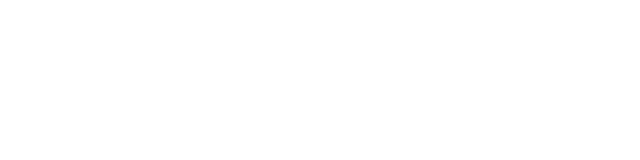
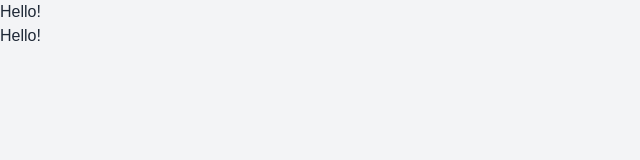
Before and after one commit to Von-kensington/ChatApp, a Next.js app: page /chat in a window 1280 px wide. Shown: the top 160 px of the page, without its empty margins (0-640 px from the left). Built offline with nearby package versions, Linux system fonts and the light colour scheme.

Commit message:
feat: ChatMessage component

```diff
--- a/app/chat/page.tsx
+++ b/app/chat/page.tsx
@@ -1,5 +1,17 @@
-import Image from "next/image";
+import ChatMessage from "../components/ChatMessage";
 
-export default function Home() {
-  return <></>;
+export default function ChatPage() {
+  const messages = [
+    {id: 1, user: "Alice", text: "Hello Bob, how are you?"},
+    {id: 2, user:"Bob", text:"Hey! I am good thank you!"}
+  ];
+  return (
+   <div>
+    <div>
+      {messages.map(message => (
+        <ChatMessage key={message.id} user={message.user} text={message.text} />)
+      )}
+    </div>
+   </div>
+  );
 }
--- a/app/components/ChatMessage.tsx
+++ b/app/components/ChatMessage.tsx
@@ -0,0 +1,3 @@
+export default function ChatMessage({user, text} : {user: string, text: string}){
+    return <div><p>Hello!</p></div>;
+}
--- a/app/layout.tsx
+++ b/app/layout.tsx
@@ -10,8 +10,8 @@
 }>) {
   return (
     <html lang="en">
-      <body>
-        {children}
+      <body className="bg-gray-100 text-gray-800">
+        <main className="container"></main>{children}
       </body>
     </html>
   );
```
